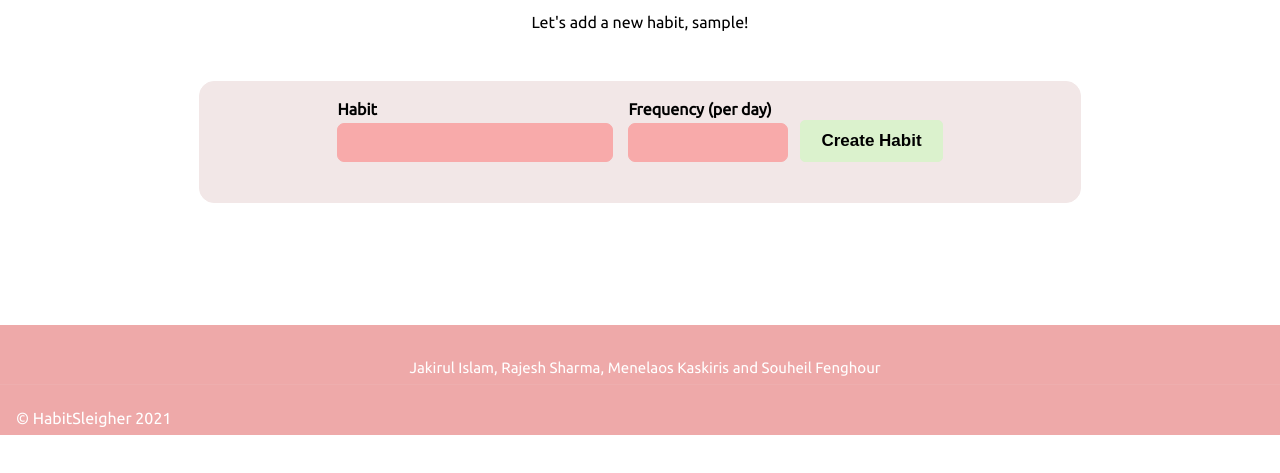
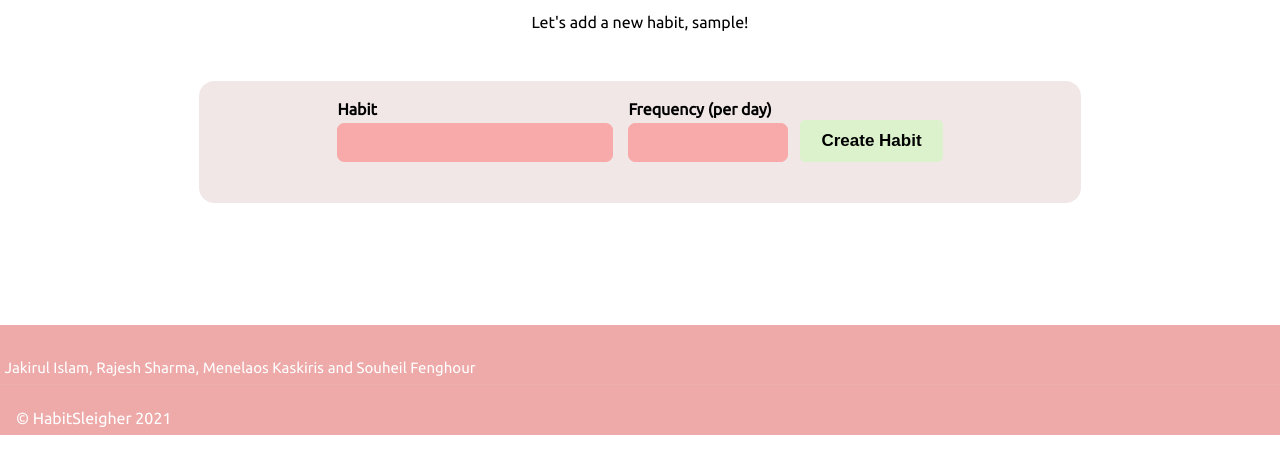
Before and after one commit to mkaskiris/habit-sleigher, a website with bundled scripts: page client/index.html in a window 1280 px wide. Shown: the part 71-544 px from the top of the page. Built offline with nearby package versions, Linux system fonts and the light colour scheme; sample sign-in values are in the browser's storage; files whose address does not match are found by name.

Commit message:
tidy footer for index.html

```diff
--- a/client/css/index.css
+++ b/client/css/index.css
@@ -207,6 +207,9 @@ form > input:last-child {
     margin-top: 25px;
     padding-bottom: -10px;
     color: #ffffff;
+    left: 0;
+    bottom: 0;
+    width: 100%;
  }
 
   .nav-link {
@@ -256,13 +259,13 @@ form > input:last-child {
 
   .social-links {
     padding: 0.5rem 1rem;
-    margin-left: 10px;
+    margin-left: -800px !important;
     left: 10px;
   }
 
   .authors {
     color: white;
     text-decoration:none;
-    margin-left: 0px;
+    margin-left: 0px !important;
     font-size: 15px;
  }
--- a/client/css/main.css
+++ b/client/css/main.css
@@ -35,8 +35,9 @@ footer{
    padding-bottom: -10px;
    color: #ffffff;
    position: absolute;
-    bottom: 0;
-    width: 100%;
+   left: 0;
+   bottom: 0;
+   width: 100%;
 }
 
  .nav-link {
```
